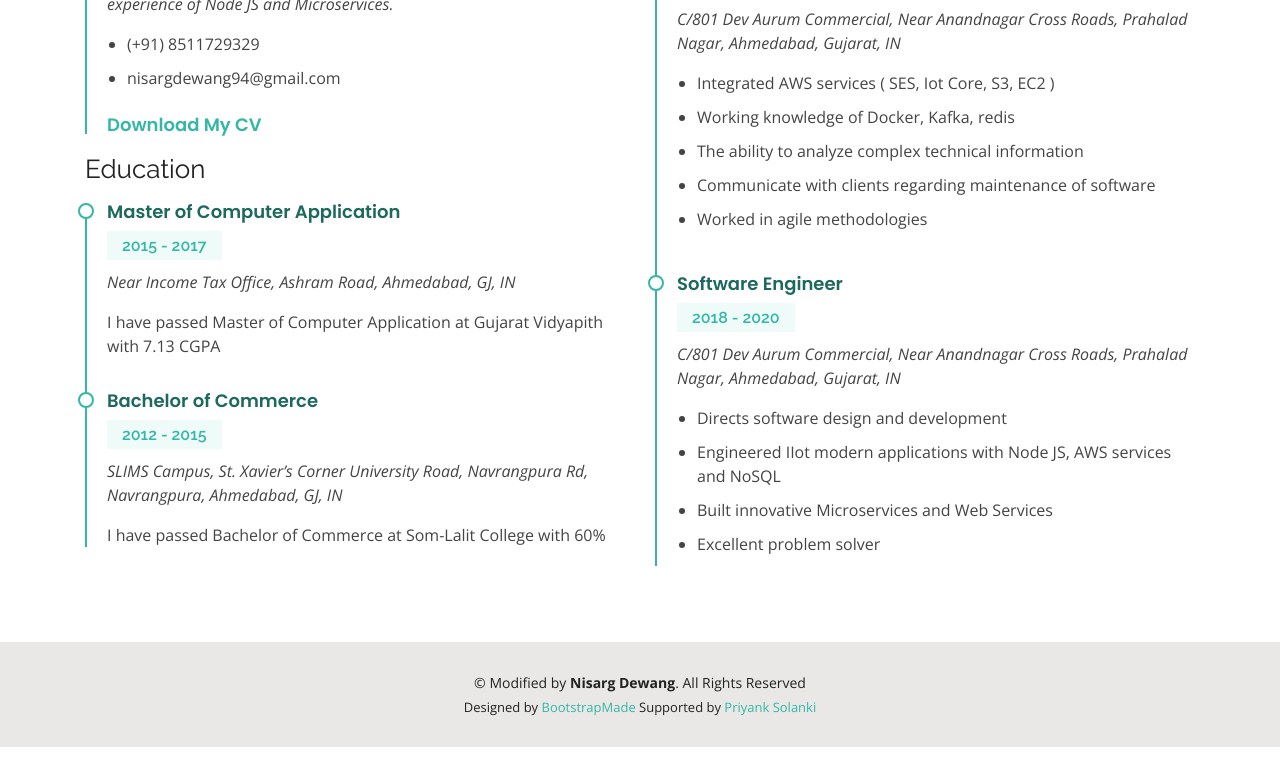
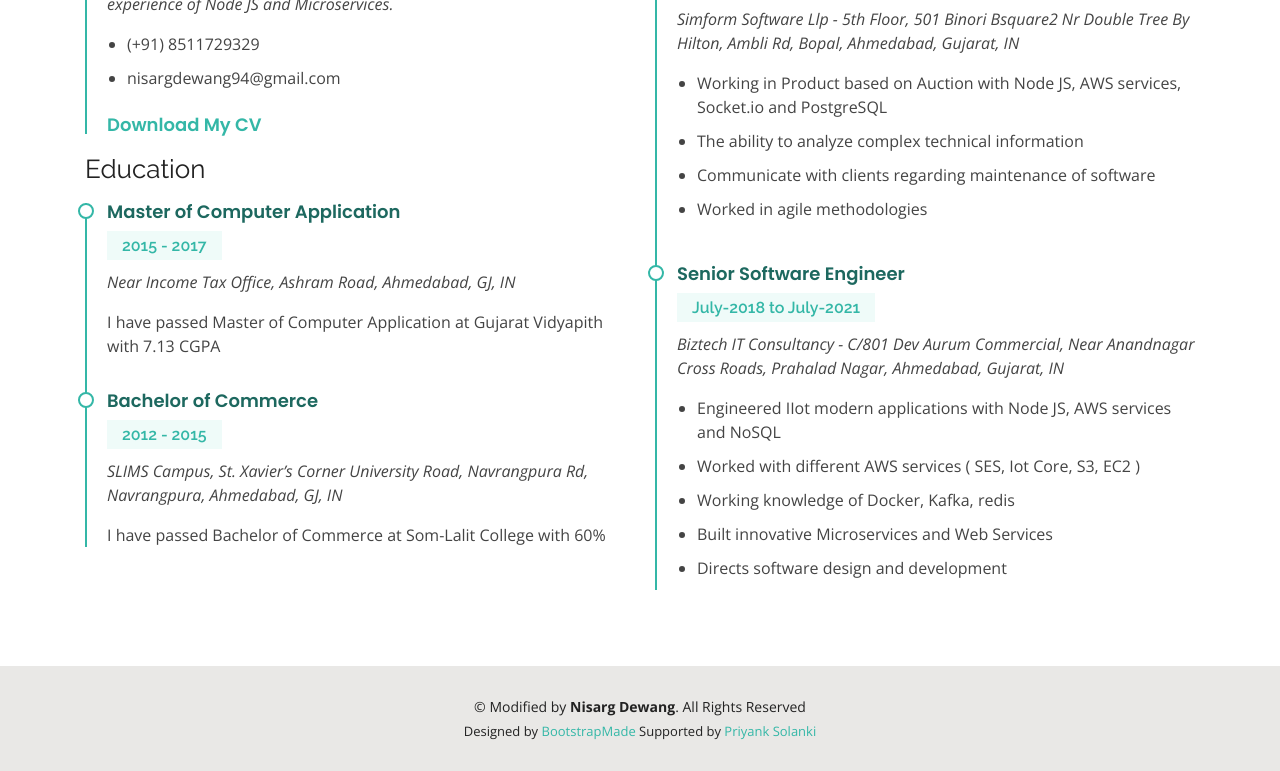
Before and after one commit to nisarg-dewang/nisarg-dewang.github.io, a plain HTML site: page resume.html in a window 1280 px wide. Shown: the part 348-1119 px from the top of the page. Before the commit the page ends 1095 px from the top, so only its background shows below. Drawn offline with nearby package versions, Linux system fonts and the light colour scheme.

Commit message:
Updated Resume

```diff
--- a/resume.html
+++ b/resume.html
@@ -116,17 +116,15 @@
               <p>I have passed Bachelor of Commerce at Som-Lalit College with 60%</p>
             </div>
           </div>
-          <div class="col-lg-6">
+                    <div class="col-lg-6">
             <h3 class="resume-title">Professional Experience</h3>
             <div class="resume-item">
               <h4>Senior Software Engineer</h4>
-              <h5>2020 - Present</h5>
-              <p><em>C/801 Dev Aurum Commercial, Near Anandnagar Cross Roads, Prahalad Nagar, Ahmedabad, Gujarat,
-                  IN</em></p>
+              <h5>July-2021 - Present</h5>
+              <p><em>Simform Software Llp - 5th Floor, 501 Binori Bsquare2 Nr Double Tree By Hilton, Ambli Rd, Bopal, Ahmedabad, Gujarat, IN</em></p>
               <p>
               <ul>
-                <li>Integrated AWS services ( SES, Iot Core, S3, EC2 )</li>
-                <li>Working knowledge of Docker, Kafka, redis</li>
+                <li>Working in Product based on Auction with Node JS, AWS services, Socket.io and PostgreSQL</li>
                 <li>The ability to analyze complex technical information</li>
                 <li>Communicate with clients regarding maintenance of software</li>
                 <li>Worked in agile methodologies</li>
@@ -134,16 +132,17 @@
               </p>
             </div>
             <div class="resume-item">
-              <h4>Software Engineer</h4>
-              <h5>2018 - 2020</h5>
-              <p><em>C/801 Dev Aurum Commercial, Near Anandnagar Cross Roads, Prahalad Nagar, Ahmedabad, Gujarat,
+              <h4>Senior Software Engineer</h4>
+              <h5>July-2018 to July-2021</h5>
+              <p><em>Biztech IT Consultancy - C/801 Dev Aurum Commercial, Near Anandnagar Cross Roads, Prahalad Nagar, Ahmedabad, Gujarat,
                   IN</em></p>
               <p>
               <ul>
+                <li>Engineered IIot modern applications with Node JS, AWS services and NoSQL</li>
+                <li>Worked with different AWS services ( SES, Iot Core, S3, EC2 )</li>
+                <li>Working knowledge of Docker, Kafka, redis</li>
+                <li>Built innovative Microservices and Web Services</li>
                 <li>Directs software design and development</li>
-                <li>Engineered IIot modern applications with Node JS, AWS services and NoSQL</li>
-                <li>Built innovative Microservices and Web Services</li>
-                <li>Excellent problem solver</li>
               </ul>
               </p>
             </div>
```
